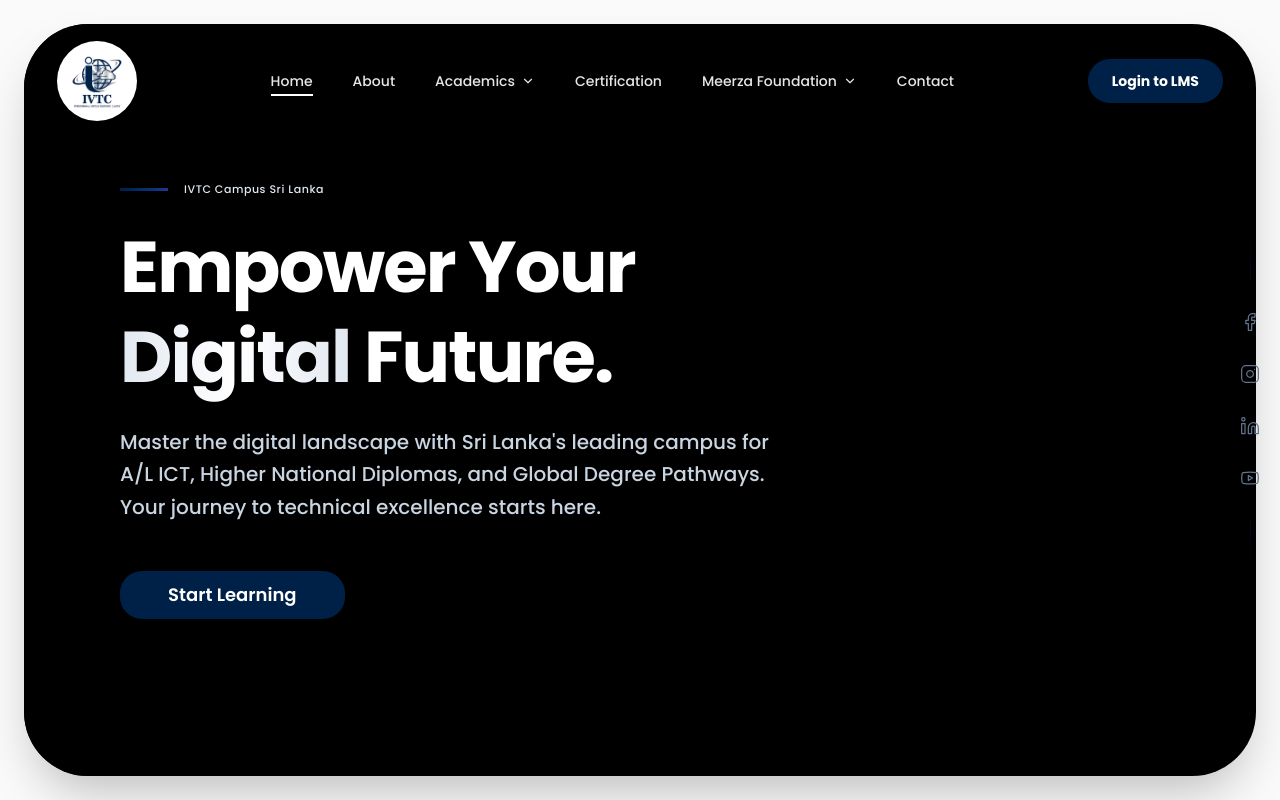
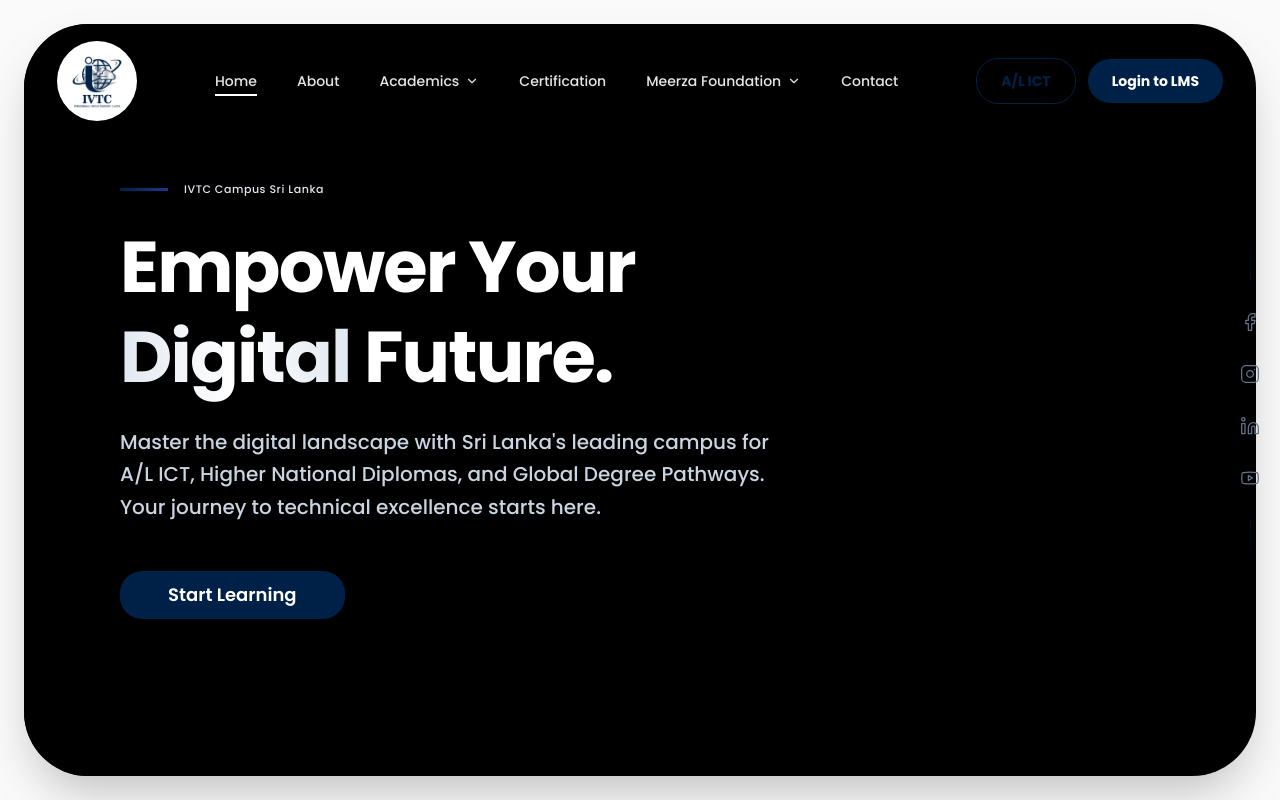
Before and after one commit to Sharjun-Hussain/ivtc-landing-page, a Next.js app: page / in a window 1280 px wide. Shown: the top 800 px of the page. Built offline with nearby package versions, Linux system fonts and the light colour scheme.

Commit message:
feat: add A/L ICT navigation link to desktop and mobile navbar menus

```diff
--- a/components/Navbar/Navbar.jsx
+++ b/components/Navbar/Navbar.jsx
@@ -203,8 +203,15 @@
 
           <div className="flex items-center gap-3 z-[110]">
             <Link
+              href="/al-ict"
+              className={`hidden lg:flex px-6 py-3 text-sm font-bold rounded-3xl transition-all items-center justify-center border border-[#002147] dark:border-blue-400 text-[#002147] dark:text-blue-400 hover:bg-[#002147] hover:text-white dark:hover:bg-blue-600 dark:hover:text-white`}
+            >
+              A/L ICT
+            </Link>
+
+            <Link
               href="https://lms.ivtccampus.lk"
-              className={`hidden lg:block px-6 py-3 text-sm font-bold rounded-3xl transition-all flex items-center justify-center bg-[#002147] hover:bg-[#003366] text-white shadow-lg`}
+              className={`hidden lg:flex px-6 py-3 text-sm font-bold rounded-3xl transition-all items-center justify-center bg-[#002147] hover:bg-[#003366] text-white shadow-lg`}
             >
               Login to LMS
             </Link>
@@ -287,13 +294,20 @@
           </div>
         </div>
 
-        <div className="p-8 border-t border-slate-100 dark:border-white/5 bg-white/50 dark:bg-black/50 backdrop-blur-md">
+        <div className="p-8 border-t border-slate-100 dark:border-white/5 bg-white/50 dark:bg-black/50 backdrop-blur-md grid grid-cols-2 gap-4">
+          <Link
+            href="/al-ict"
+            className="h-14 bg-slate-100 dark:bg-white/5 text-[#002147] dark:text-white font-bold rounded-2xl flex items-center justify-center text-base transition-all active:scale-[0.98]"
+            onClick={closeMenu}
+          >
+            A/L ICT
+          </Link>
           <Link
             href="https://lms.ivtccampus.lk"
-            className="w-full h-14 bg-[#002147] dark:bg-blue-600 hover:bg-[#003366] text-white font-bold rounded-2xl shadow-xl flex items-center justify-center gap-2 text-base transition-all active:scale-[0.98]"
+            className="h-14 bg-[#002147] dark:bg-blue-600 hover:bg-[#003366] text-white font-bold rounded-2xl shadow-xl flex items-center justify-center text-base transition-all active:scale-[0.98]"
             onClick={closeMenu}
           >
-            Login to LMS
+            Login
           </Link>
         </div>
       </div>
```
